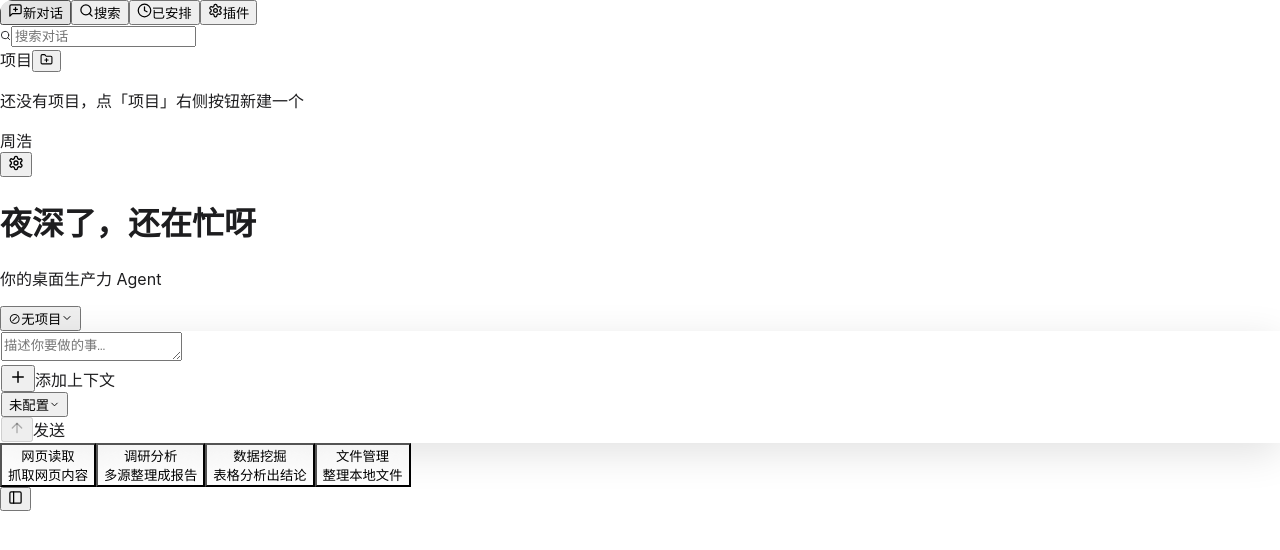
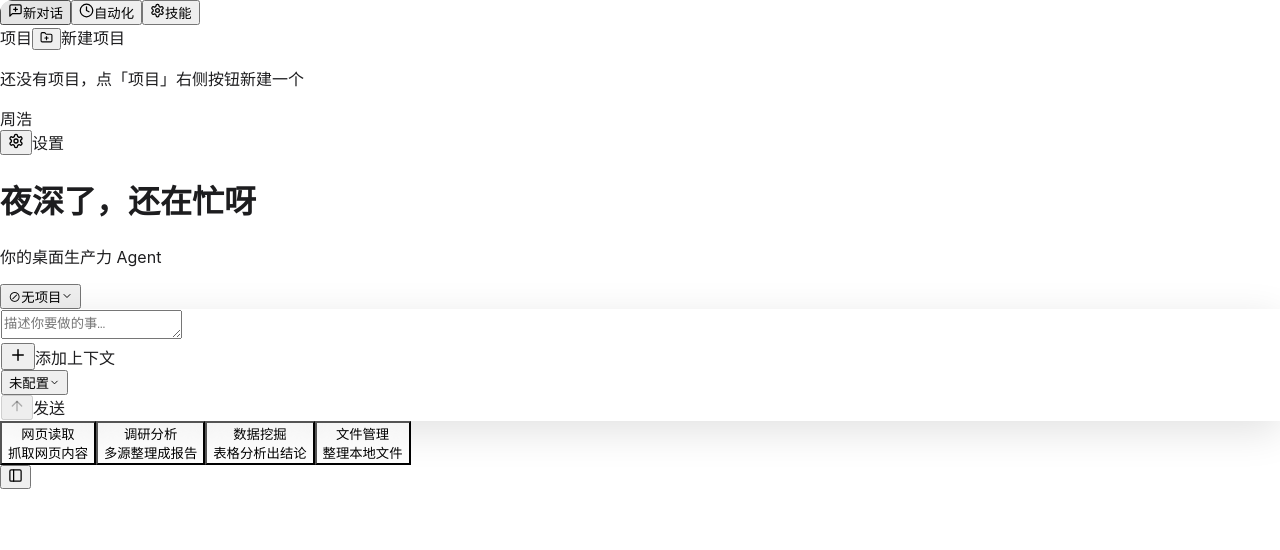
Before and after one commit to Hollychou924/Harness-Learning, a React (Vite) app in the folder projects/desktop-agent/src/renderer/: page / in a window 1280 px wide. Shown: the top 550 px of the page. Built offline with nearby package versions, Linux system fonts and the light colour scheme.

Commit message:
feat: 精简侧栏入口体验

```diff
--- a/projects/desktop-agent/src/renderer/src/components/Sidebar.tsx
+++ b/projects/desktop-agent/src/renderer/src/components/Sidebar.tsx
@@ -4,7 +4,6 @@ import {
   CheckCircle2,
   XCircle,
   Clock,
-  Search,
   Pin,
   PinOff,
   Archive,
@@ -16,16 +15,16 @@ import {
   ChevronDown,
   ChevronRight,
   ChevronUp,
-  X
 } from 'lucide-react'
 import { useState, useRef, useEffect, useMemo } from 'react'
 import { useTaskStore, type Session, type Project, DEFAULT_PROJECT_ID } from '../store/task'
 import { useSettingsStore } from './settings/settingsStore'
 import { NameDialog, NewProjectDialog } from './Dialogs'
+import { WhaleTooltip } from './WhaleTooltip'
 
 /* ============================================================
  * 左侧导航（对标 Codex 桌面客户端）
- * - 顶部常驻入口：新对话 / 搜索 / 已安排 / 插件
+ * - 顶部常驻入口：新对话 / 自动化 / 技能
  * - 中部按区块：置顶对话 / 项目 / 普通对话
  * - 项目可展开，项目下对话按时间倒序，默认折叠超出的旧对话
  * - 对话右侧显示相对时间；运行中显示小蓝点
@@ -55,8 +54,7 @@ export function Sidebar({ collapsed }: { collapsed: boolean }) {
   const store = useTaskStore()
   const { mode, setMode, message, startTask, reset, projects, sessions, activeProjectId, activeSessionId } = store
   const { openSettings } = useSettingsStore()
-  const [activeTab, setActiveTab] = useState<'new' | 'search' | 'scheduled' | 'plugins'>('new')
-  const [search, setSearch] = useState('')
+  const [activeTab, setActiveTab] = useState<'new' | 'scheduled' | 'plugins'>('new')
   const [newProjectOpen, setNewProjectOpen] = useState(false)
   const [renamingProject, setRenamingProject] = useState<string | null>(null)
   const [newProjectName, setNewProjectName] = useState('')
@@ -67,7 +65,7 @@ export function Sidebar({ collapsed }: { collapsed: boolean }) {
   // 项目内默认只显示前 N 条；点「展开显示」后切到全量
   const [expandedAll, setExpandedAll] = useState<Record<string, boolean>>({})
   const SESSION_VISIBLE_DEFAULT = 5
-  // 轻量提示：一期给「已安排 / 插件」等未实现入口使用
+  // 轻量提示：一期给「自动化 / 技能」等未实现入口使用
   const [toast, setToast] = useState<string | null>(null)
   const toastTimer = useRef<number | null>(null)
   const notifyComingSoon = (label: string) => {
@@ -80,12 +78,6 @@ export function Sidebar({ collapsed }: { collapsed: boolean }) {
 
   const toggleCollapse = (id: string) => setProjectCollapsed((m) => ({ ...m, [id]: !m[id] }))
 
-  const searchMatch = useMemo(() => {
-    const q = search.trim().toLowerCase()
-    if (!q) return null
-    return new Set(sessions.filter((s) => s.title.toLowerCase().includes(q)).map((s) => s.id))
-  }, [sessions, search])
-
   const sortedProjects = useMemo(() => {
     return [...projects].sort(
       (a, b) => Number(b.pinned) - Number(a.pinned) || (b.pinnedAt ?? 0) - (a.pinnedAt ?? 0) || a.order - b.order
@@ -97,15 +89,13 @@ export function Sidebar({ collapsed }: { collapsed: boolean }) {
   const unassignedSessions = sessions.filter((s) => s.projectId === DEFAULT_PROJECT_ID)
 
   const isExpanded = (p: Project) => {
-    if (search) return true
     if (Object.prototype.hasOwnProperty.call(projectCollapsed, p.id)) return !projectCollapsed[p.id]
     if (p.id === activeProjectId) return true
     return !projectCollapsed[p.id]
   }
 
   const sessionsOf = (pid: string) => {
-    let list = sessions.filter((s) => s.projectId === pid && !s.archived)
-    if (searchMatch) list = list.filter((s) => searchMatch.has(s.id))
+    const list = sessions.filter((s) => s.projectId === pid && !s.archived)
     return [...list].sort((a, b) => Number(b.pinned) - Number(a.pinned) || (b.pinnedAt ?? 0) - (a.pinnedAt ?? 0) || b.order - a.order || b.updatedAt - a.updatedAt)
   }
 
@@ -165,7 +155,7 @@ export function Sidebar({ collapsed }: { collapsed: boolean }) {
         />
         {expanded && (
           <>
-            {list.length === 0 && !search && (
+            {list.length === 0 && (
               <p className="pl-7 py-1 text-[11px] text-[var(--ink-soft)]/60">暂无对话</p>
             )}
             {(expandedAll[p.id] ? list : list.slice(0, SESSION_VISIBLE_DEFAULT)).map((s) => (
@@ -207,39 +197,27 @@ export function Sidebar({ collapsed }: { collapsed: boolean }) {
       }`}
     >
       <div className="drag h-9 flex-shrink-0" />
-      {/* 顶部快捷入口：新对话 / 搜索 / 已安排 / 插件 */}
+      {/* 顶部快捷入口：新对话 / 自动化 / 技能 */}
       <div className="px-3 pb-2">
         <div className="space-y-0.5">
           <NavPill icon={<MessageSquarePlus size={15} />} label="新对话" active={activeTab === 'new'}
             onClick={() => { setActiveTab('new'); reset(); }} />
-          <NavPill icon={<Search size={15} />} label="搜索" active={activeTab === 'search'}
-            onClick={() => setActiveTab('search')} />
-          <NavPill icon={<Clock size={15} />} label="已安排" active={activeTab === 'scheduled'}
-            onClick={() => { setActiveTab('scheduled'); notifyComingSoon('已安排') }} />
-          <NavPill icon={<Settings size={15} />} label="插件" active={activeTab === 'plugins'}
-            onClick={() => { setActiveTab('plugins'); notifyComingSoon('插件') }} />
-        </div>
-      </div>
-
-      {/* 搜索框 */}
-      <div className="px-3 pb-2">
-        <div className="relative">
-          <Search size={11} className="absolute left-2 top-1/2 -translate-y-1/2 text-[var(--ink-soft)]" />
-          <input value={search} onChange={(e) => setSearch(e.target.value)} placeholder="搜索对话"
-            className="no-drag w-full h-7 pl-6 pr-5 text-xs rounded-md bg-black/[0.04] outline-none focus:bg-black/[0.06] transition placeholder:text-[var(--ink-soft)]/60" />
-          {search && <button onClick={() => setSearch('')} className="absolute right-1 top-1/2 -translate-y-1/2 text-[var(--ink-soft)] hover:text-[var(--ink)]"><X size={11} /></button>}
+          <NavPill icon={<Clock size={15} />} label="自动化" active={activeTab === 'scheduled'}
+            onClick={() => { setActiveTab('scheduled'); notifyComingSoon('自动化') }} />
+          <NavPill icon={<Settings size={15} />} label="技能" active={activeTab === 'plugins'}
+            onClick={() => { setActiveTab('plugins'); notifyComingSoon('技能') }} />
         </div>
       </div>
 
       {/* 置顶对话区（可拖入自动置顶） */}
-      <PinnedDropZone sessions={pinnedSessionsAll(sessions, searchMatch)} activeId={activeSessionId}
+      <PinnedDropZone sessions={pinnedSessionsAll(sessions)} activeId={activeSessionId}
         onClick={(id) => void store.continueSession(id)} onDrop={handleDropToPinned}
         onDragOver={(e) => { e.preventDefault(); setDragOverId('__pinned__') }}
         isDragOver={dragOverId === '__pinned__'}
         onRename={(id, title) => setRenamingSession({ id, title })} />
 
       {/* 主体列表：按项目分组，项目下对话按时间倒序（最新在前） */}
-      <div className="flex-1 overflow-y-auto px-3 pb-2 space-y-1">
+      <div className="flex-1 overflow-y-auto overflow-x-hidden px-3 pb-2 space-y-1">
         {pinnedProjects.length > 0 && (
           <div className="space-y-0.5">
             <SectionLabel label="置顶" />
@@ -250,10 +228,12 @@ export function Sidebar({ collapsed }: { collapsed: boolean }) {
           <SectionLabel
             label="项目"
             action={(
-              <button onClick={() => setNewProjectOpen(true)} title="新建项目"
+              <WhaleTooltip label="新建项目">
+                <button onClick={() => setNewProjectOpen(true)}
                   className="no-drag w-6 h-6 rounded-md hover:bg-black/[0.06] flex items-center justify-center text-[var(--ink-soft)] hover:text-[var(--ink)] transition">
                   <FolderPlus size={13} />
                 </button>
+              </WhaleTooltip>
             )}
           />
           {otherProjects.map((p) => renderProjectBlock(p))}
@@ -263,7 +243,7 @@ export function Sidebar({ collapsed }: { collapsed: boolean }) {
             <SectionLabel label="无项目对话" />
             {(() => {
               const list = sessionsOf(DEFAULT_PROJECT_ID)
-              if (list.length === 0 && !search) {
+              if (list.length === 0) {
                 return <p className="pl-2.5 py-1 text-[11px] text-[var(--ink-soft)]/60">暂无对话</p>
               }
               const visible = expandedAll[DEFAULT_PROJECT_ID] ? list : list.slice(0, SESSION_VISIBLE_DEFAULT)
@@ -313,10 +293,12 @@ export function Sidebar({ collapsed }: { collapsed: boolean }) {
             <div className="w-6 h-6 rounded-full bg-gradient-to-br from-amber-300 to-pink-400 flex-shrink-0" />
             <span className="text-xs text-[var(--ink-soft)] truncate">周浩</span>
           </div>
-          <button onClick={() => openSettings()} title="设置"
+          <WhaleTooltip label="设置">
+            <button onClick={() => openSettings()}
               className="no-drag w-8 h-8 rounded-lg flex items-center justify-center text-[var(--ink-soft)] hover:bg-black/[0.06] hover:text-[var(--ink)] transition flex-shrink-0">
               <Settings size={16} />
             </button>
+          </WhaleTooltip>
         </div>
       </div>
 
@@ -338,7 +320,7 @@ export function Sidebar({ collapsed }: { collapsed: boolean }) {
           onConfirm={(name) => { store.renameSession(renamingSession.id, name); setRenamingSession(null) }} />
       )}
       {toast && (
-        <div className="absolute left-1/2 bottom-6 -translate-x-1/2 z-[120] px-3 py-1.5 rounded-full bg-[var(--ink)]/85 text-white text-[12px] shadow-lg backdrop-blur">
+        <div className="absolute left-1/2 bottom-6 -translate-x-1/2 z-[120] px-3 py-1.5 rounded-full floating-toast text-white text-[12px]">
           {toast}
         </div>
       )}
@@ -383,10 +365,10 @@ function PinnedDropZone({ sessions, activeId, onClick, onDrop, onDragOver, isDra
 }
 
 /* ---- 已归档折叠区 ---- */
-function pinnedSessionsAll(sessions: Session[], searchMatch: Set<string> | null): Session[] {
-  let list = sessions.filter((s) => s.pinned && !s.archived)
-  if (searchMatch) list = list.filter((s) => searchMatch.has(s.id))
-  return [...list].sort((a, b) => (b.pinnedAt ?? 0) - (a.pinnedAt ?? 0))
+function pinnedSessionsAll(sessions: Session[]): Session[] {
+  return sessions
+    .filter((s) => s.pinned && !s.archived)
+    .sort((a, b) => (b.pinnedAt ?? 0) - (a.pinnedAt ?? 0))
 }
 
 /* ---- 分类标题 ---- */
@@ -423,7 +405,7 @@ function ProjectRow({ project, expanded, onToggle, onActivate, onRename, onDelet
       {menuOpen && (
         <>
           <div className="fixed inset-0 z-40" onClick={() => setMenuOpen(false)} />
-          <div className="absolute right-0 top-7 z-50 w-36 glass rounded-lg shadow-lg py-1">
+          <div className="absolute right-0 top-7 z-50 w-36 floating-surface rounded-lg py-1">
             {onTogglePin && (
               <button onClick={(e) => { e.stopPropagation(); onTogglePin(); setMenuOpen(false) }} className="w-full flex items-center gap-2 px-3 py-1.5 text-xs hover:bg-black/[0.05] transition">
                 {project.pinned ? <PinOff size={12} /> : <Pin size={12} />} {project.pinned ? '取消置顶' : '置顶'}
@@ -502,18 +484,22 @@ function SessionRow({ session, active, onClick, onDragStart, onDragOver, onDrop,
       <div className="ml-auto flex items-center gap-1 flex-shrink-0">
         {showProject && <span className="text-[11px] text-[var(--ink-soft)]/60 bg-black/[0.04] px-1 rounded max-w-[48px] truncate">{showProject}</span>}
         {session.status === 'executing' ? (
-          <span className="w-2 h-2 rounded-full bg-blue-400 animate-pulse flex-shrink-0" title="进行中" />
+          <WhaleTooltip label="进行中">
+            <span className="w-2 h-2 rounded-full bg-blue-400 animate-pulse flex-shrink-0" />
+          </WhaleTooltip>
         ) : (
-          <span className="text-[11px] tabular-nums text-[var(--ink-soft)]/55" title={new Date(session.updatedAt).toLocaleString('zh-CN')}>
+          <WhaleTooltip label={new Date(session.updatedAt).toLocaleString('zh-CN')}>
+            <span className="text-[11px] tabular-nums text-[var(--ink-soft)]/55">
               {timeAgo(session.updatedAt)}
             </span>
+          </WhaleTooltip>
         )}
         {session.pinned && <Pin size={9} className="text-amber-400 flex-shrink-0" />}
       </div>
       {menuOpen && (
         <>
           <div className="fixed inset-0 z-40" onClick={() => setMenuOpen(false)} />
-          <div className="absolute right-0 top-0 z-50 w-28 glass rounded-lg shadow-lg py-1">
+          <div className="absolute right-0 top-0 z-50 w-28 floating-surface rounded-lg py-1">
             {actions.map((a) => (
               <button key={a.id} onClick={(e) => { e.stopPropagation(); a.onClick(); setMenuOpen(false) }}
                 className={`w-full flex items-center gap-2 px-3 py-1.5 text-xs hover:bg-black/[0.05] transition ${a.danger ? 'text-red-500' : 'text-[var(--ink)]'}`}>
```
Lines whose indentation alone changed are shown as unchanged.
